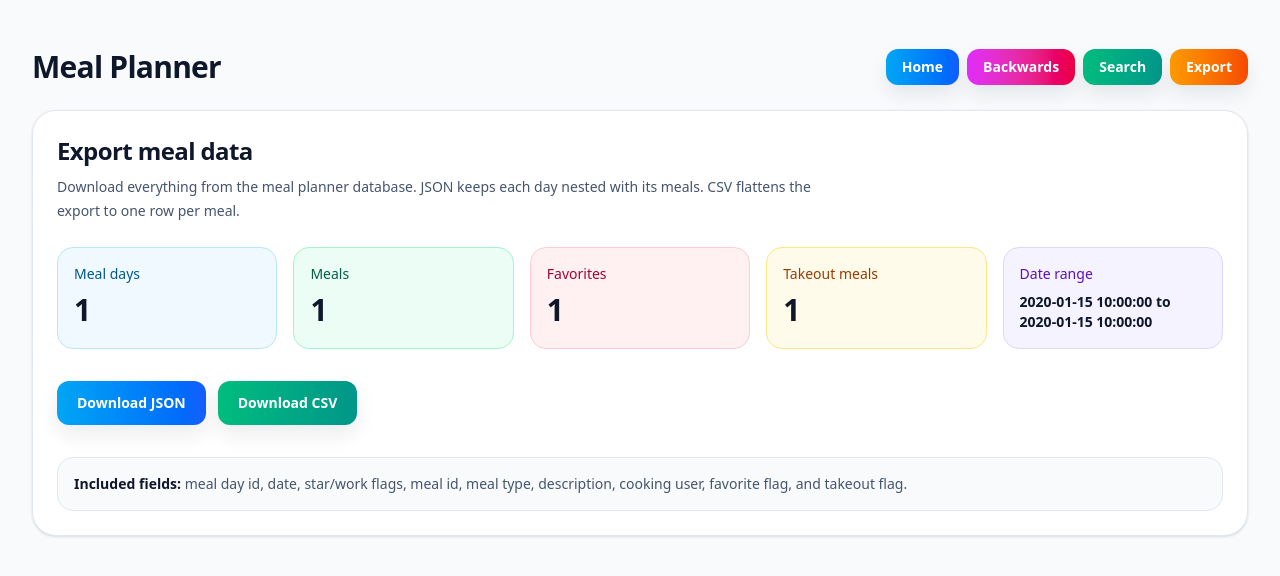
After one commit to joeygallegos/MealPlanner, a FastAPI app: template templates/export.html in a window 1280 px wide. The commit adds this page. Shown: the top 576 px of the page. Run offline with FastAPI, Linux system fonts and the light colour scheme; the template is opened without the code that fills it: most values are stand-ins (such as "Sample title", 1, 10 or a date in 2020).

Commit message:
Add export endpoints and header partial

```diff
--- a/main.py
+++ b/main.py
@@ -4,12 +4,14 @@ import os
 import random
 import re
 import json
-from datetime import date, datetime, timedelta
+import csv
+import io
+from datetime import UTC, date, datetime, timedelta
 from typing import Annotated, Dict, Any, List, Optional
 
 from fastapi import FastAPI, Request, Depends, HTTPException, Body, Query
 from fastapi.datastructures import FormData
-from fastapi.responses import HTMLResponse, RedirectResponse, JSONResponse
+from fastapi.responses import HTMLResponse, RedirectResponse, JSONResponse, Response
 from fastapi.staticfiles import StaticFiles
 from fastapi.templating import Jinja2Templates
 from sqlalchemy.orm import Session, joinedload
@@ -30,6 +32,7 @@ templates = Jinja2Templates(directory="templates")
 # Constant for UI and API logic
 DAYS = 9
 DAYS_BACKWARDS = 3  # How many days backwards to show on /backwards
+MEAL_TYPE_SORT_ORDER = {"breakfast": 0, "lunch": 1, "dinner": 2}
 
 
 def get_db():
@@ -39,6 +42,56 @@ def get_db():
         yield db
     finally:
         db.close()
+
+
+def _sorted_meals(meals: list[Meal]) -> list[Meal]:
+    return sorted(
+        meals,
+        key=lambda meal: (MEAL_TYPE_SORT_ORDER.get(meal.type.value, 99), meal.id),
+    )
+
+
+def _fetch_meal_days_for_export(db: Session) -> list[MealDay]:
+    return (
+        db.query(MealDay)
+        .options(joinedload(MealDay.meals))
+        .order_by(MealDay.date.asc())
+        .all()
+    )
+
+
+def _serialize_meal(meal: Meal) -> dict[str, Any]:
+    return {
+        "id": meal.id,
+        "meal_day_id": meal.meal_day_id,
+        "type": meal.type.value,
+        "description": meal.description,
+        "cooking_user": meal.cooking_user,
+        "is_favorite": bool(meal.is_favorite),
+        "is_takeout": bool(meal.is_takeout),
+    }
+
+
+def _serialize_meal_day(meal_day: MealDay) -> dict[str, Any]:
+    return {
+        "id": meal_day.id,
+        "date": meal_day.date.isoformat(),
+        "is_starred": bool(meal_day.is_starred),
+        "is_sammy_working": bool(meal_day.is_sammy_working),
+        "meals": [_serialize_meal(meal) for meal in _sorted_meals(meal_day.meals)],
+    }
+
+
+def _build_export_summary(meal_days: list[MealDay]) -> dict[str, Any]:
+    meals = [meal for meal_day in meal_days for meal in meal_day.meals]
+    return {
+        "meal_day_count": len(meal_days),
+        "meal_count": len(meals),
+        "favorite_count": sum(1 for meal in meals if meal.is_favorite),
+        "takeout_count": sum(1 for meal in meals if meal.is_takeout),
+        "date_min": meal_days[0].date.isoformat() if meal_days else None,
+        "date_max": meal_days[-1].date.isoformat() if meal_days else None,
+    }
 
 
 # --------- HTML VIEWS --------------------------
@@ -81,6 +134,7 @@ def read_index(request: Request):
         "show_days_until_payday": True,
         "show_meal_metrics": True,
         "days_are_stale": False,
+        "show_quick_tray": True,
     }
 
     return templates.TemplateResponse(
@@ -117,6 +171,7 @@ def backwards_index(request: Request):
         "show_days_until_payday": False,
         "show_meal_metrics": False,
         "days_are_stale": True,
+        "show_quick_tray": True,
     }
 
     return templates.TemplateResponse(
@@ -373,11 +428,115 @@ def get_search(request: Request):
         "show_days_until_payday": False,
         "show_meal_metrics": False,
         "days_are_stale": False,
+        "show_quick_tray": False,
     }
 
     return templates.TemplateResponse(
         "search.html",
         {"request": request, "template_config": template_config},
+    )
+
+
+@app.get("/export", response_class=HTMLResponse)
+def get_export_page(request: Request):
+    db = SessionLocal()
+    try:
+        meal_days = _fetch_meal_days_for_export(db)
+        export_summary = _build_export_summary(meal_days)
+    finally:
+        db.close()
+
+    template_config = {
+        "title": "Export",
+        "show_days_until_payday": False,
+        "show_meal_metrics": False,
+        "days_are_stale": False,
+        "show_quick_tray": False,
+    }
+
+    return templates.TemplateResponse(
+        "export.html",
+        {
+            "request": request,
+            "template_config": template_config,
+            "export_summary": export_summary,
+        },
+    )
+
+
+@app.get("/api/export/meals.json")
+def export_meals_json():
+    db = SessionLocal()
+    try:
+        meal_days = _fetch_meal_days_for_export(db)
+        payload = {
+            "generated_at": datetime.now(UTC)
+            .isoformat(timespec="seconds")
+            .replace("+00:00", "Z"),
+            "meal_day_count": len(meal_days),
+            "meal_count": sum(len(meal_day.meals) for meal_day in meal_days),
+            "meal_days": [_serialize_meal_day(meal_day) for meal_day in meal_days],
+        }
+    finally:
+        db.close()
+
+    return Response(
+        content=json.dumps(payload, indent=2),
+        media_type="application/json",
+        headers={
+            "Content-Disposition": 'attachment; filename="meal-planner-export.json"'
+        },
+    )
+
+
+@app.get("/api/export/meals.csv")
+def export_meals_csv():
+    db = SessionLocal()
+    try:
+        meal_days = _fetch_meal_days_for_export(db)
+    finally:
+        db.close()
+
+    output = io.StringIO()
+    writer = csv.writer(output, lineterminator="\n")
+    writer.writerow(
+        [
+            "meal_day_id",
+            "date",
+            "is_starred",
+            "is_sammy_working",
+            "meal_id",
+            "meal_type",
+            "description",
+            "cooking_user",
+            "is_favorite",
+            "is_takeout",
+        ]
+    )
+
+    for meal_day in meal_days:
+        for meal in _sorted_meals(meal_day.meals):
+            writer.writerow(
+                [
+                    meal_day.id,
+                    meal_day.date.isoformat(),
+                    bool(meal_day.is_starred),
+                    bool(meal_day.is_sammy_working),
+                    meal.id,
+                    meal.type.value,
+                    meal.description or "",
+                    meal.cooking_user or "",
+                    bool(meal.is_favorite),
+                    bool(meal.is_takeout),
+                ]
+            )
+
+    return Response(
+        content=output.getvalue(),
+        media_type="text/csv",
+        headers={
+            "Content-Disposition": 'attachment; filename="meal-planner-export.csv"'
+        },
     )
 
 
--- /dev/null
+++ b/templates/export.html
@@ -0,0 +1,97 @@
+<!DOCTYPE html>
+<html lang="en">
+
+<head>
+    <meta charset="UTF-8" />
+    <meta name="viewport" content="width=device-width, initial-scale=1" />
+    <title>Meal Planner Export</title>
+    <script src="https://cdn.jsdelivr.net/npm/@tailwindcss/browser@4"></script>
+    <script defer src="https://cdn.jsdelivr.net/npm/alpinejs@3.x.x/dist/cdn.min.js"></script>
+    <style>
+        .mp-btn {
+            border-radius: 0.75rem;
+            font-weight: 700;
+            text-decoration: none;
+            transition: transform 140ms ease, background-color 140ms ease, color 140ms ease, border-color 140ms ease, box-shadow 140ms ease;
+            box-shadow: 0 10px 20px rgba(15, 23, 42, 0.08);
+        }
+
+        .mp-btn:hover {
+            transform: translateY(-1px);
+            box-shadow: 0 14px 24px rgba(15, 23, 42, 0.12);
+        }
+
+        .mp-btn:focus-visible {
+            outline: none;
+            box-shadow: 0 0 0 3px rgba(125, 211, 252, 0.45), 0 14px 24px rgba(15, 23, 42, 0.12);
+        }
+
+        .mp-btn:visited,
+        .mp-btn:hover,
+        .mp-btn:active {
+            text-decoration: none;
+        }
+    </style>
+</head>
+
+<body class="bg-slate-50 text-slate-900">
+    <div class="w-full px-8 py-12" x-data>
+        {% include "partials/header.html" %}
+
+        <section class="rounded-3xl border border-slate-200 bg-white p-6 shadow-sm">
+            <div class="max-w-3xl">
+                <h2 class="text-2xl font-bold tracking-tight text-slate-900">Export meal data</h2>
+                <p class="mt-2 text-sm leading-6 text-slate-600">
+                    Download everything from the meal planner database. JSON keeps each day nested with its meals.
+                    CSV flattens the export to one row per meal.
+                </p>
+            </div>
+
+            <div class="mt-6 grid grid-cols-1 gap-4 sm:grid-cols-2 xl:grid-cols-5">
+                <div class="rounded-2xl border border-sky-200 bg-sky-50 p-4">
+                    <div class="text-sm font-medium text-sky-800">Meal days</div>
+                    <div class="mt-2 text-3xl font-bold text-slate-900">{{ export_summary.meal_day_count }}</div>
+                </div>
+                <div class="rounded-2xl border border-emerald-200 bg-emerald-50 p-4">
+                    <div class="text-sm font-medium text-emerald-800">Meals</div>
+                    <div class="mt-2 text-3xl font-bold text-slate-900">{{ export_summary.meal_count }}</div>
+                </div>
+                <div class="rounded-2xl border border-rose-200 bg-rose-50 p-4">
+                    <div class="text-sm font-medium text-rose-800">Favorites</div>
+                    <div class="mt-2 text-3xl font-bold text-slate-900">{{ export_summary.favorite_count }}</div>
+                </div>
+                <div class="rounded-2xl border border-amber-200 bg-amber-50 p-4">
+                    <div class="text-sm font-medium text-amber-800">Takeout meals</div>
+                    <div class="mt-2 text-3xl font-bold text-slate-900">{{ export_summary.takeout_count }}</div>
+                </div>
+                <div class="rounded-2xl border border-violet-200 bg-violet-50 p-4">
+                    <div class="text-sm font-medium text-violet-800">Date range</div>
+                    <div class="mt-2 text-sm font-semibold text-slate-900">
+                        {% if export_summary.date_min and export_summary.date_max %}
+                        {{ export_summary.date_min }} to {{ export_summary.date_max }}
+                        {% else %}
+                        No meal data yet
+                        {% endif %}
+                    </div>
+                </div>
+            </div>
+
+            <div class="mt-8 flex flex-wrap gap-3">
+                <a href="/api/export/meals.json"
+                    class="mp-btn inline-flex items-center gap-2 bg-gradient-to-r from-sky-500 to-blue-600 px-5 py-3 text-sm text-white hover:from-sky-400 hover:to-blue-500 hover:text-white focus:text-white focus:ring-2 focus:ring-sky-300 active:text-white visited:text-white">
+                    Download JSON
+                </a>
+                <a href="/api/export/meals.csv"
+                    class="mp-btn inline-flex items-center gap-2 bg-gradient-to-r from-emerald-500 to-teal-600 px-5 py-3 text-sm text-white hover:from-emerald-400 hover:to-teal-500 hover:text-white focus:text-white focus:ring-2 focus:ring-emerald-300 active:text-white visited:text-white">
+                    Download CSV
+                </a>
+            </div>
+
+            <div class="mt-8 rounded-2xl border border-slate-200 bg-slate-50 p-4 text-sm text-slate-600">
+                <p><span class="font-semibold text-slate-900">Included fields:</span> meal day id, date, star/work flags, meal id, meal type, description, cooking user, favorite flag, and takeout flag.</p>
+            </div>
+        </section>
+    </div>
+</body>
+
+</html>
--- /dev/null
+++ b/templates/partials/header.html
@@ -0,0 +1,89 @@
+{% set cfg = template_config %}
+<header class="mb-6">
+    <div class="flex flex-col gap-4 lg:flex-row lg:items-center lg:justify-between">
+        <div class="flex flex-wrap items-center gap-4">
+            {% if cfg.title %}
+            <h1 class="text-3xl font-bold leading-tight tracking-tight">Meal Planner - {{ cfg.title }}</h1>
+            {% else %}
+            <h1 class="text-3xl font-bold leading-tight tracking-tight">Meal Planner</h1>
+            {% endif %}
+
+            {% if cfg.show_days_until_payday %}
+            <span class="inline-flex items-center gap-1 rounded-full px-3 py-1 text-sm font-semibold bg-yellow-300 text-yellow-900 shadow-sm ring-1 ring-yellow-400/60">
+                &#129297; <span id="payday-counter">...</span> days
+            </span>
+            {% endif %}
+        </div>
+
+        <nav class="flex flex-wrap items-center gap-2">
+            <a href="/" class="mp-btn inline-flex items-center gap-2 bg-gradient-to-r from-sky-500 to-blue-600 px-4 py-2 text-sm text-white hover:from-sky-400 hover:to-blue-500 hover:text-white focus:text-white focus:ring-2 focus:ring-sky-300 active:text-white visited:text-white">
+                Home
+            </a>
+            <a href="/backwards" class="mp-btn inline-flex items-center gap-2 bg-gradient-to-r from-fuchsia-500 to-rose-600 px-4 py-2 text-sm text-white hover:from-fuchsia-400 hover:to-rose-500 hover:text-white focus:text-white focus:ring-2 focus:ring-rose-300 active:text-white visited:text-white">
+                Backwards
+            </a>
+            <a href="/search" class="mp-btn inline-flex items-center gap-2 bg-gradient-to-r from-emerald-500 to-teal-600 px-4 py-2 text-sm text-white hover:from-emerald-400 hover:to-teal-500 hover:text-white focus:text-white focus:ring-2 focus:ring-emerald-300 active:text-white visited:text-white">
+                Search
+            </a>
+            <a href="/export" class="mp-btn inline-flex items-center gap-2 bg-gradient-to-r from-amber-500 to-orange-600 px-4 py-2 text-sm text-white hover:from-amber-400 hover:to-orange-500 hover:text-white focus:text-white focus:ring-2 focus:ring-amber-300 active:text-white visited:text-white">
+                Export
+            </a>
+
+            {% if cfg.show_quick_tray %}
+            <button type="button" @click="drawer = true"
+                class="mp-btn ml-1 inline-flex h-10 w-10 items-center justify-center bg-gradient-to-r from-slate-700 to-slate-900 text-white hover:from-slate-600 hover:to-slate-800 focus:ring-2 focus:ring-slate-300"
+                aria-controls="quick-tray" :aria-expanded="drawer ? 'true' : 'false'" aria-label="Open quick tray">
+                <svg xmlns="http://www.w3.org/2000/svg" class="h-5 w-5 text-white" fill="none" viewBox="0 0 24 24"
+                    stroke="currentColor">
+                    <path stroke-linecap="round" stroke-linejoin="round" stroke-width="2"
+                        d="M4 6h16M4 12h16M10 18h10" />
+                </svg>
+            </button>
+            {% endif %}
+        </nav>
+    </div>
+
+    {% if cfg.show_meal_metrics %}
+    <div class="mt-4 grid grid-cols-1 gap-4 sm:grid-cols-3">
+
+        <div class="flex items-center justify-between rounded-2xl border border-amber-200 bg-amber-50 p-4">
+            <div>
+                <div class="text-sm font-medium text-amber-800">Eating out (last 7 days)</div>
+                <div class="mt-1 text-3xl font-bold">
+                    <span id="eat-out-counter">...</span>
+                    <span class="ml-1 text-base font-semibold">days</span>
+                </div>
+            </div>
+            <div class="shrink-0 text-3xl">&#127828;</div>
+        </div>
+
+        <div id="veggie-card" class="rounded-2xl border border-emerald-200 bg-emerald-50 p-4">
+            <div class="flex items-center justify-between">
+                <div class="text-sm font-medium text-emerald-800">Veg servings (this month)</div>
+                <span id="veggie-delta"
+                    class="rounded-full bg-emerald-100 px-2 py-0.5 text-xs font-semibold text-emerald-800">
+                    +0 vs last
+                </span>
+            </div>
+            <div class="mt-1 text-3xl font-bold">
+                <span id="veggie-current-counter">...</span>
+            </div>
+
+            <div class="mt-3 h-2 w-full overflow-hidden rounded-full bg-emerald-100">
+                <div id="veggie-progress" class="h-full bg-emerald-500" style="width:0%;"></div>
+            </div>
+            <div class="mt-1 text-xs text-emerald-800">
+                <span id="veggie-goal-label">0</span>/<span id="veggie-goal-total">{{ cfg.veggie_goal or 30 }}</span> goal
+            </div>
+        </div>
+
+        <div class="rounded-2xl border border-sky-200 bg-sky-50 p-4">
+            <div class="text-sm font-medium text-sky-800">Veg servings (last month)</div>
+            <div class="mt-1 text-3xl font-bold">
+                <span id="veggie-last-counter">...</span>
+            </div>
+            <div class="mt-2 text-xs text-sky-800">Baseline for trend</div>
+        </div>
+    </div>
+    {% endif %}
+</header>
```
Also changed, not shown: templates/index.html (+19 -101 lines), templates/search.html (+20 -40 lines).
